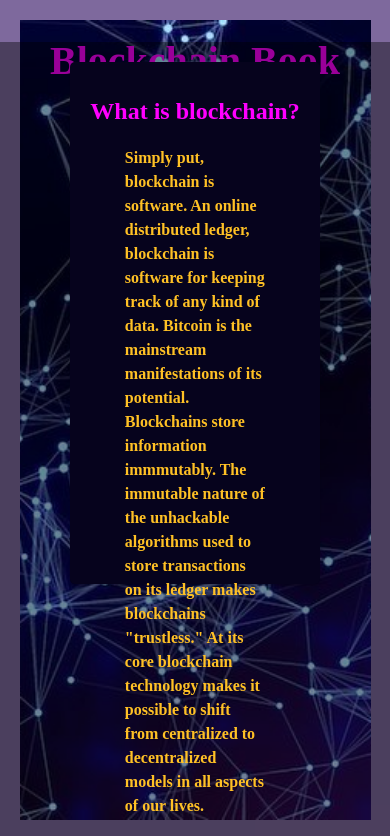
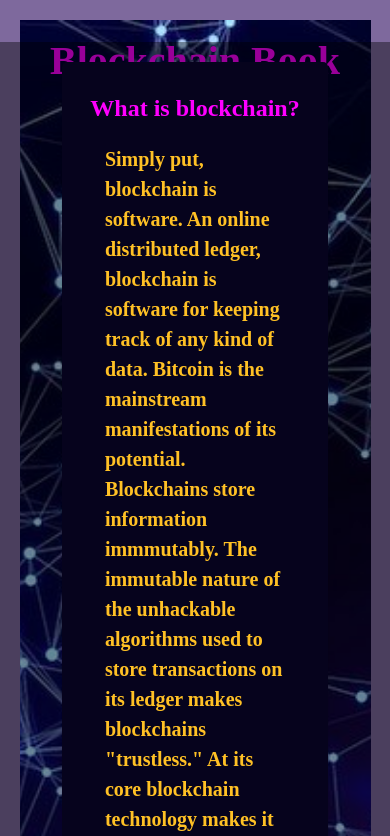
Before and after one commit to hyosung11/blockchain-books-app, a plain HTML site: page index.html in a window 390 px wide. Both pictures are taken after a click on the button "More Info". Shown: the top 836 px of the page. Drawn offline with nearby package versions, Linux system fonts and the light colour scheme.

Commit message:
added to readme and realized I have modal problem on small screens

```diff
--- a/styles.css
+++ b/styles.css
@@ -2,6 +2,7 @@ body {
   font-family: baskerville;
   margin: 0 auto;
   max-width: 90%;
+  min-height: 2000px;
   background-color: #7E699D;
   padding-top: 5%;
 }
@@ -13,7 +14,7 @@ body {
   background-repeat: no-repeat;
   background-position: center;
   width: 100%;
-  min-height: 800px;
+  min-height: 1000px;
   margin: 0 auto;
 }
 
@@ -32,12 +33,14 @@ h1 {
 
 p {
   color: #ffc125;
-  font-size: 18px;
+  font-size: 1.25em;
   font-weight: bold;
-  padding: 2% 20%;
+  padding: 2% 15%;
+  /* 20% */
   line-height: 150%;
   text-align: left;
-  font-size: 1em;
+  width: 70%;
+  margin: 0 auto;
 
 }
 
@@ -54,7 +57,7 @@ p {
   position: fixed;
 	top: 5%;
 	left: 0;
-	height: 100%;
+	/* height: 100%; */
 	width: 100%;
   /*This puts the modal in front of the body (which has a default z-index setting of `0`*/
 	z-index: 1;
@@ -73,12 +76,12 @@ h2 {
 #modal-textbox {
   background: #06031D;
   color: #ffc125;
-  height: 60%;
-	width: 60%;
+  height: 50%;
+	width: 66%;
 	border-radius: 5px;
 	margin: 5% auto;
 	box-shadow: 0 2px 2px rgba(0, 0, 0, 0.2);
-	padding: 2%;
+	padding: 1%;
 	line-height: 130%;
   text-align: justify;
 }
```
Also changed, not shown: 1 other file.
